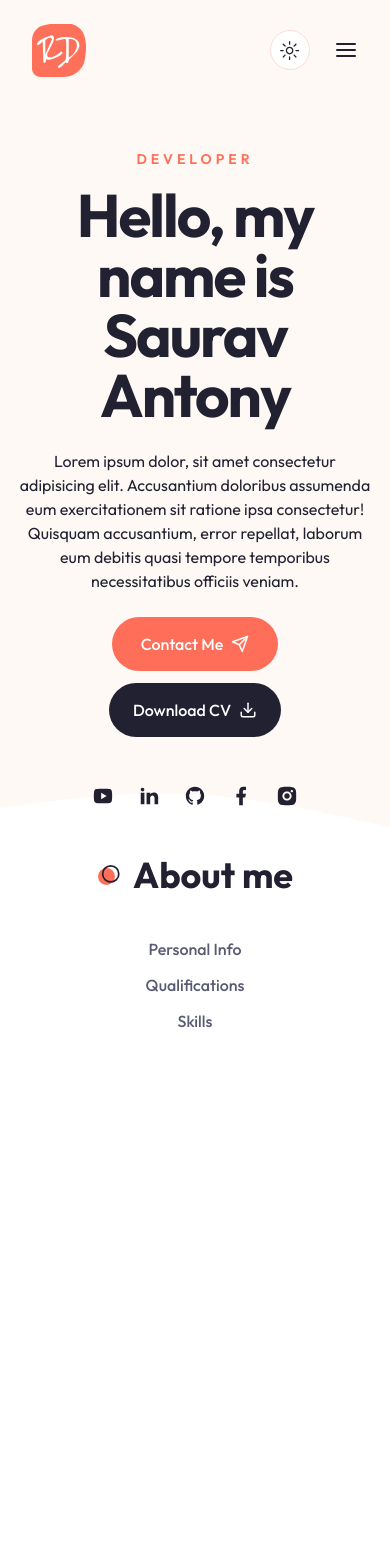
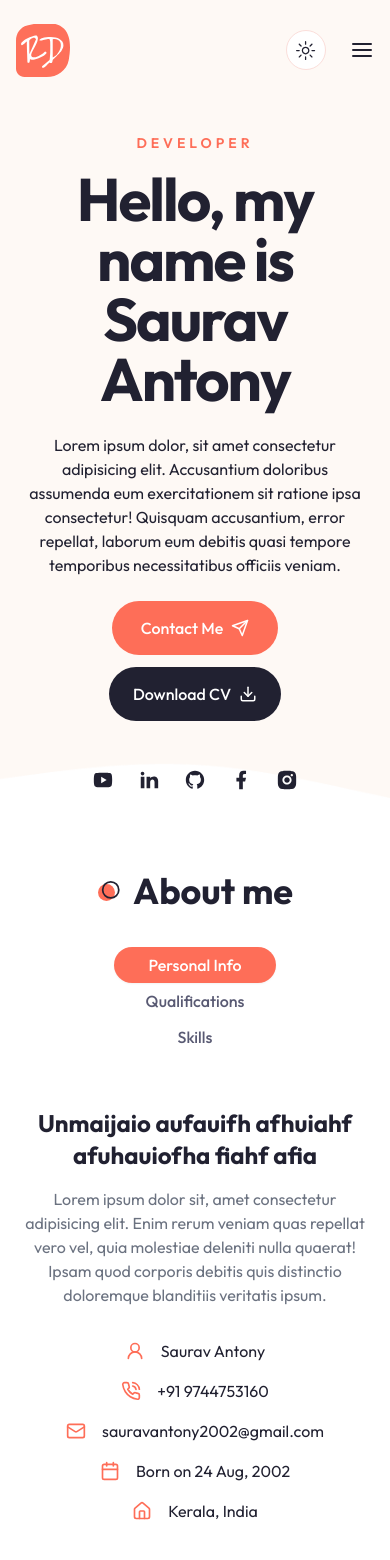
Before and after one commit to Roger5791/Portfolio, a Next.js app: page / in a window 390 px wide. Shown: the top 1560 px of the page. Built offline with nearby package versions, Linux system fonts and the light colour scheme.

Commit message:
Second Commit

```diff
--- a/app/globals.css
+++ b/app/globals.css
@@ -73,7 +73,7 @@
   }
 
   .h3{
-    @apply text-3xl font-bold
+    @apply text-2xl font-bold
   }
 
   .h4{
@@ -91,3 +91,7 @@
   .badge{
     @apply z-10 w-[200px] bg-white dark:backdrop-blur-[44px] shadow-2xl h-[68px] p-4 rounded-[10px] flex items-center gap-x-4
   }
+
+  .text-gray-alt{
+    @apply text-gray-500 dark:text-gray-400
+  }
--- a/components/About.jsx
+++ b/components/About.jsx
@@ -116,9 +116,9 @@ const About = () => {
   };
 
   return (
-    <section className="pb-12 xl:py-24">
-      <div className=" px-4 xl:px-16">
-        <h2 className="section-title mb-8 xl:mb-16 text-center mx-auto">
+    <section className="pb-12 xl:py-20">
+      <div className=" px-6 xl:px-20">
+        <h2 className="section-title mb-8 xl:mb-12 text-center mx-auto">
           {" "}
           About me
         </h2>
@@ -126,7 +126,7 @@ const About = () => {
         <div className="flex flex-col xl:flex-row">
           <div className="hidden xl:flex flex-1 relative">
             <DevImg
-              containerStyles="bg-about_shape_light dark:bg-about_shape_dark w-[430px] h-[430px] bg-cover bg-no-repeat relative"
+              containerStyles="bg-about_shape_light dark:bg-about_shape_dark w-[400px] h-[400px] bg-cover bg-no-repeat relative"
               imgSrc="/about/developer.png"
             />
           </div>
@@ -134,9 +134,9 @@ const About = () => {
           {/*=========Tabs========*/}
 
           <div className="flex-1">
-            <Tabs>
-              <TabsList className="w-full  grid xl:grid-cols-3 xl:max-w-[520px] xl:border dark:border-none">
-                <TabsTrigger className="w-[162px] xl:w-auto" value="personal">
+            <Tabs defaultValue="personal">
+              <TabsList className="w-full grid xl:grid-cols-3 xl:max-w-[520px]  xl:border dark:border-none">
+                <TabsTrigger className="w-[162px]  xl:w-auto" value="personal">
                   Personal Info
                 </TabsTrigger>
                 <TabsTrigger
@@ -159,7 +159,7 @@ const About = () => {
                     <h3 className="h3 mb-4">
                       Unmaijaio aufauifh afhuiahf afuhauiofha fiahf afia
                     </h3>
-                    <p className="subtitle max-w-xl mx-auto xl:mx-0">
+                    <p className="text-base text-gray-alt mb-8 max-w-xl mx-auto xl:mx-0">
                       Lorem ipsum dolor sit, amet consectetur adipisicing elit.
                       Enim rerum veniam quas repellat vero vel, quia molestiae
                       deleniti nulla quaerat! Ipsam quod corporis debitis quis
@@ -168,7 +168,7 @@ const About = () => {
 
                     {/*=========Personal info==========*/}
 
-                    <div className="grid xl:grid-cols-2 gap-4 mb-12">
+                    <div className="grid xl:grid-cols-2 gap-4 mb-8">
                       {infoData.map((item, index) => {
                         return (
                           <div
@@ -176,7 +176,7 @@ const About = () => {
                             key={index}
                           >
                             <div className="text-primary">{item.icon}</div>
-                            <div>{item.text}</div>
+                            <div className="text-base">{item.text}</div>
                           </div>
                         );
                       })}
@@ -189,7 +189,7 @@ const About = () => {
 
                       <div className="border-b border-border"></div>
 
-                      <div>English, German, Malayalam, Hindi</div>
+                      <div className="text-base">English, German, Malayalam, Hindi</div>
                     </div>
                   </div>
                 </TabsContent>
@@ -223,10 +223,10 @@ const About = () => {
                                   <div className="w-[11px] h-[11px] rounded-full bg-primary absolute -left-[5px] group-hover:translate-y-[84px] transition-all duration-500"></div>
                                 </div>
                                 <div>
-                                  <div className="font-semibold text-xl leading-none mb-2">
+                                  <div className="font-semibold text-base leading-none mb-2">
                                     {institute}
                                   </div>
-                                  <div className="text-lg leading-none text-muted-foreground mb-4">
+                                  <div className="text-sm leading-none text-muted-foreground mb-4">
                                     {course}
                                   </div>
                                 </div>
@@ -238,7 +238,7 @@ const About = () => {
                     </div>
 
                     <div className="flex flex-col items-center gap-y-6">
-                      <div className="flex gap-x-4 items-center text-[22px] text-primary ">
+                      <div className="flex gap-x-4 items-center text-[20px] text-primary ">
                         <GraduationCap size={30} />
                         <h4 className="capitalize font-medium ">
                           {getData(qualificationsData, "schooling").title}
@@ -255,10 +255,10 @@ const About = () => {
                                   <div className="w-[11px] h-[11px] rounded-full bg-primary absolute -left-[5px] group-hover:translate-y-[84px] transition-all duration-500"></div>
                                 </div>
                                 <div>
-                                  <div className="font-semibold text-xl leading-none mb-2">
+                                  <div className="font-semibold text-base leading-none mb-2">
                                     {institute}
                                   </div>
-                                  <div className="text-lg leading-none text-muted-foreground mb-4">
+                                  <div className="text-sm leading-none text-muted-foreground mb-4">
                                     {course}
                                   </div>
                                 </div>
@@ -273,9 +273,6 @@ const About = () => {
 
                 {/*======Skills========*/}
                 <TabsContent value="skills">
-                  <div className="text-center xl:text-left">
-                    <h3 className="h3 mb-8">Tools I Use</h3>
-                  </div>
 
                   <div>
                     <h4 className="text-xl text-primary font-semibold mb-2">Skills</h4>
@@ -289,8 +286,8 @@ const About = () => {
                             className="w-full flex gap-x-4 items-start text-center xl:text-left mx-auto xl:mx-0"
                             key={index}
                           >
-                            <div className="font-medium pb-4">{item.skill}</div>
-                            <div className="text-right w-full">{item.course}</div>
+                            <div className="font-medium text-base pb-4">{item.skill}</div>
+                            <div className="text-right w-full text-base text-gray-alt">{item.course}</div>
                           </div>
                         );
                       })}
@@ -298,7 +295,7 @@ const About = () => {
                   </div>
 
                   <div>
-                      <h4 className="text-xl  font-semibold mt-4 mb-2 xl:text-left">Tools</h4>
+                      <h4 className="text-xl text-primary font-semibold mt-4 mb-2 xl:text-left">Tools</h4>
 
                       <div className="border-b border-border mb-4"></div>
 
@@ -307,7 +304,7 @@ const About = () => {
                             const { imgPath } = item;
                             return (
                                 <div key={index}>
-                                    <Image src={imgPath} width={48} height={48} alt="" priority />
+                                    <Image src={imgPath} width={35} height={35} alt="" priority />
                                 </div>
                             )
                         })}
--- a/components/Header.jsx
+++ b/components/Header.jsx
@@ -22,7 +22,7 @@ const Header = () => {
 
   return (
     <header className={`${header ? 'py-4 bg-white shadow-lg dark:bg-accent' : 'py-6 dark:bg-transparent'} sticky top-0 z-30 transition-all ${pathname === '/' && 'bg-[#fef9f5]'} `}>
-      <div className="container mx-auto">
+      <div className="px-4 md:px-16">
         <div className="flex justify-between items-center">
           <Logo />
 
--- a/components/Hero.jsx
+++ b/components/Hero.jsx
@@ -16,8 +16,8 @@ import Socials from "./Socials";
 
 const Hero = () => {
   return (
-    <section className="py-12 xl:py-24 xl:pt-6 bg-hero bg-no-repeat bg-bottom bg-cover dark:bg-none">
-      <div className="xl:px-20 px-4">
+    <section className="py-8 mb-12 lg:mb-0 xl:py-24 xl:pt-6 bg-hero bg-no-repeat bg-bottom bg-cover dark:bg-none">
+      <div className="xl:px-20 px-6">
         <div className="flex justify-between gap-x-8">
           <div className="flex xl:max-w-[600px] flex-col justify-center mx-auto xl:mx-0 text-center xl:text-left ">
             <div className="text-sm uppercase font-semibold mb-4 text-primary tracking-[4px]">
--- a/components/Socials.jsx
+++ b/components/Socials.jsx
@@ -6,23 +6,23 @@ import Link from 'next/link'
 
 const icons = [
   {
-    path: '/',
+    path: 'https://youtube.com',
     name: <RiYoutubeFill />
   },
   {
-    path: '/',
+    path: 'https://linkedin.com',
     name: <RiLinkedinFill />
   },
   {
-    path: '/',
+    path: 'https://github.com/Roger5791',
     name: <RiGithubFill />
   },
   {
-    path: '/',
+    path: 'https://facebook.com',
     name: <RiFacebookFill />
   },
   {
-    path: '/',
+    path: 'https://instagram.com',
     name: <RiInstagramFill />
   },
 ]
@@ -32,7 +32,7 @@ const Socials = ({containerStyles, iconsStyles}) => {
     <div className={`${containerStyles}`}>
     {icons.map((icon, index)=> {
       return (
-        <Link href={icon.path} key={index}>
+        <Link target='_blank' href={icon.path} key={index}>
           <div className={`${iconsStyles}`}>{icon.name}</div>
         </Link>
       )
```
Also changed, not shown: public/about/developer.png, public/hero/developer.png.
